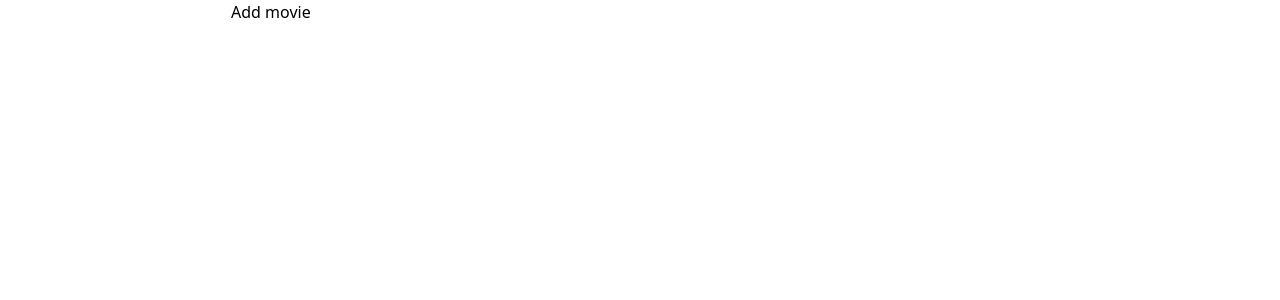
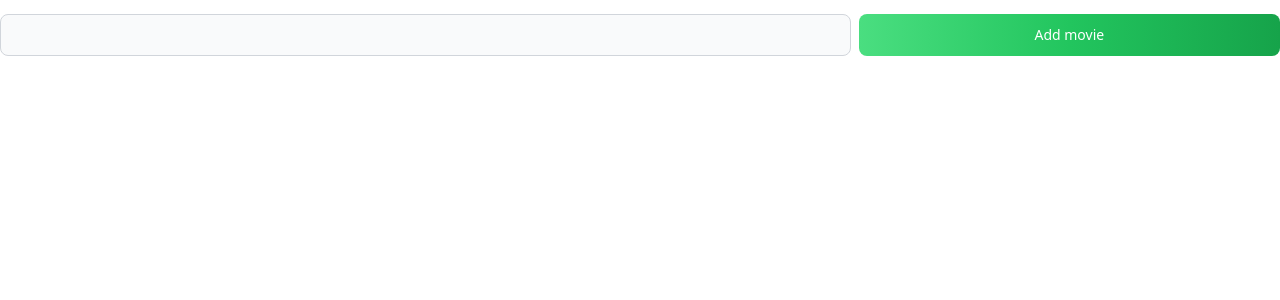
Before and after one commit to muradilinc/homework59, a React (Vite) app: page / in a window 1280 px wide. Shown: the top 300 px of the page. Built offline with nearby package versions, Linux system fonts and the light colour scheme.

Commit message:
added design Form component

```diff
--- a/src/components/Form/Form.tsx
+++ b/src/components/Form/Form.tsx
@@ -8,14 +8,18 @@ interface Props {
 
 const Form: React.FC<Props> = ({addMovie, nameMovie, changeName}) => {
   return (
-    <form onSubmit={addMovie}>
+    <form onSubmit={addMovie} className="grid grid-cols-3 gap-2">
       <input
         type="text"
         value={nameMovie}
         onChange={changeName}
+        className="col-span-2 bg-gray-50 border border-gray-300 text-gray-900 text-sm rounded-lg focus:ring-blue-500 focus:border-blue-500 block w-full p-2.5 dark:bg-gray-700 dark:border-gray-600 dark:placeholder-gray-400 dark:text-white dark:focus:ring-blue-500 dark:focus:border-blue-500"
         required
       />
-      <button type='submit'>Add movie</button>
+      <button
+        className="text-white bg-gradient-to-r from-green-400 via-green-500 to-green-600 hover:bg-gradient-to-br focus:ring-4 focus:outline-none focus:ring-green-300 dark:focus:ring-green-800 font-medium rounded-lg text-sm px-5 py-2.5 text-center"
+        type='submit'
+      >Add movie</button>
     </form>
   );
 };
--- a/src/container/Film/Film.tsx
+++ b/src/container/Film/Film.tsx
@@ -64,7 +64,7 @@ const Film = () => {
 
 
   return (
-    <div>
+    <div className="container mx-auto my-3.5">
       <Form
         nameMovie={nameMovie}
         changeName={changeName}
```
